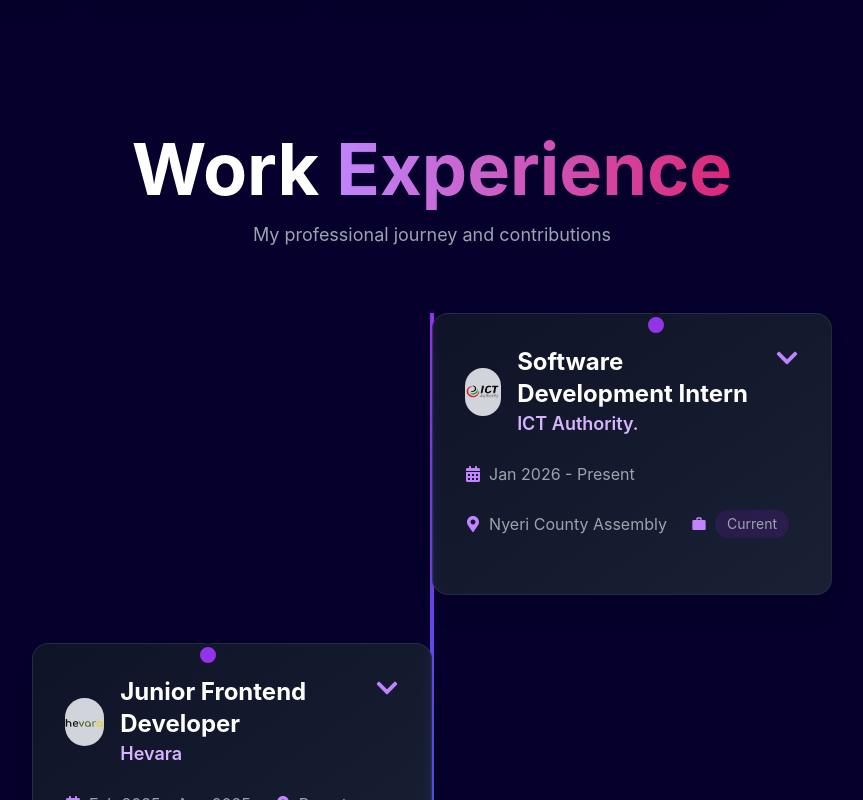
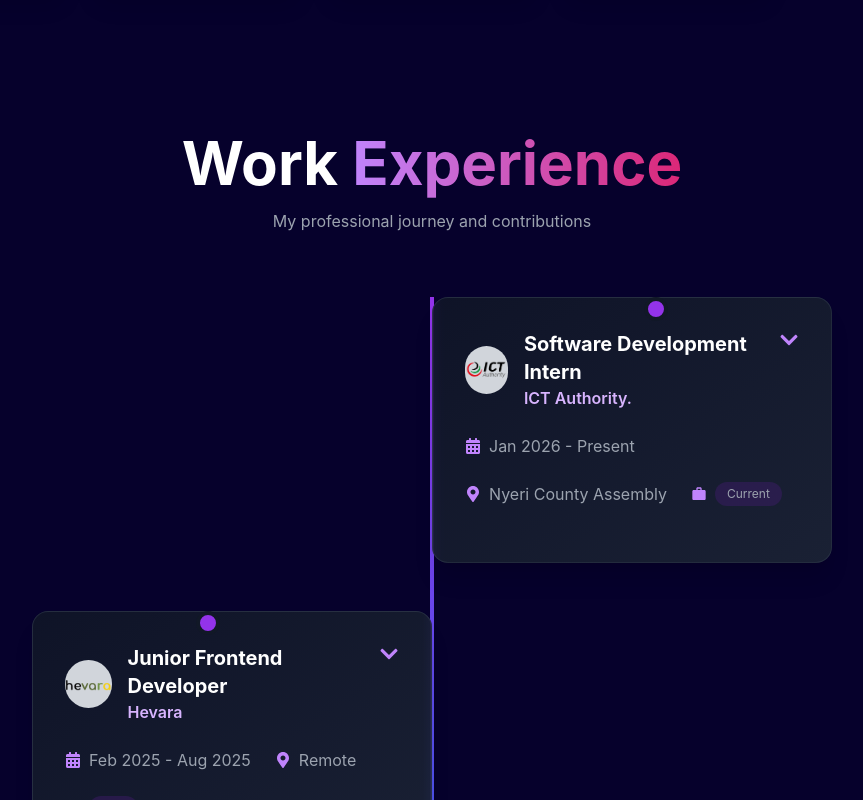
Before and after one commit to Njeriwaweru/Portfolio, a React (Create React App) app: page / in a window 1280 px wide. Shown: the part 3800-4600 px from the top of the page, without its empty margins (208-1071 px from the left). Built offline with nearby package versions, Linux system fonts and the light colour scheme; a web font is replaced by a local one.

Commit message:
Fixing experience section

```diff
--- a/src/pages/Experience.js
+++ b/src/pages/Experience.js
@@ -13,10 +13,10 @@ const Experience = () => {
     return (
         <section id="experience" className="py-20">
             <div className="container mx-auto px-4">
-                <h1 className="text-white text-center text-5xl md:text-7xl font-bold mb-4">
+                <h1 className="text-white text-center text-5xl md:text-6xl font-bold mb-4">
                     Work <span className="text-transparent bg-clip-text bg-gradient-to-r from-purple-400 to-pink-600">Experience</span>
                 </h1>
-                <p className="text-gray-400 text-center text-lg mb-16 max-w-2xl mx-auto">
+                <p className="text-gray-400 text-center text-base mb-16 max-w-2xl mx-auto">
                     My professional journey and contributions
                 </p>
 
@@ -43,7 +43,7 @@ const Experience = () => {
                                 {/* Header */}
                                 <div className="flex items-start justify-between mb-6">
                                     <div className="flex items-center gap-4">
-                                        <div className="text-4xl text-purple-400">
+                                        <div className="text-3xl text-purple-400">
                                             {/* check for image */}
                                             {exp.logo && (
                                                 typeof exp.logo === 'string' &&
@@ -59,11 +59,11 @@ const Experience = () => {
                                             )}
                                         </div>
                                         <div>
-                                            <h3 className="text-white text-2xl font-bold">{exp.position}</h3>
-                                            <p className="text-purple-300 text-lg font-semibold">{exp.company}</p>
+                                            <h3 className="text-white text-xl font-bold">{exp.position}</h3>
+                                            <p className="text-purple-300 text-base font-semibold">{exp.company}</p>
                                         </div>
                                     </div>
-                                    <div className="text-2xl text-purple-400">
+                                    <div className="text-xl text-purple-400">
                                         {expandedId === exp.id ? <FaChevronUp /> : <FaChevronDown />}
                                     </div>
                                 </div>
@@ -80,7 +80,7 @@ const Experience = () => {
                                     </div>
                                     <div className="flex items-center gap-2">
                                         <MdWork className="text-purple-400" />
-                                        <span className="bg-purple-900/30 px-3 py-1 rounded-full text-sm">
+                                        <span className="bg-purple-900/30 px-3 py-1 rounded-full text-xs">
                                             {index === 0 ? 'Current' : 'Past'}
                                         </span>
                                     </div>
@@ -92,7 +92,7 @@ const Experience = () => {
                                 }`}>
                                     {/* Description */}
                                     <div className="mb-6">
-                                        <h4 className="text-white text-lg font-semibold mb-3">Responsibilities</h4>
+                                        <h4 className="text-white text-base font-semibold mb-3">Responsibilities</h4>
                                         <ul className="space-y-2">
                                             {exp.description.map((item, idx) => (
                                                 <li key={idx} className="flex items-start gap-3 text-gray-300">
@@ -105,7 +105,7 @@ const Experience = () => {
 
                                     {/* Skills */}
                                     <div>
-                                        <h4 className="text-white text-lg font-semibold mb-3">Technologies Used</h4>
+                                        <h4 className="text-white text-base font-semibold mb-3">Technologies Used</h4>
                                         <div className="flex flex-wrap gap-2">
                                             {exp.skills.map((skill, idx) => (
                                                 <span
```
